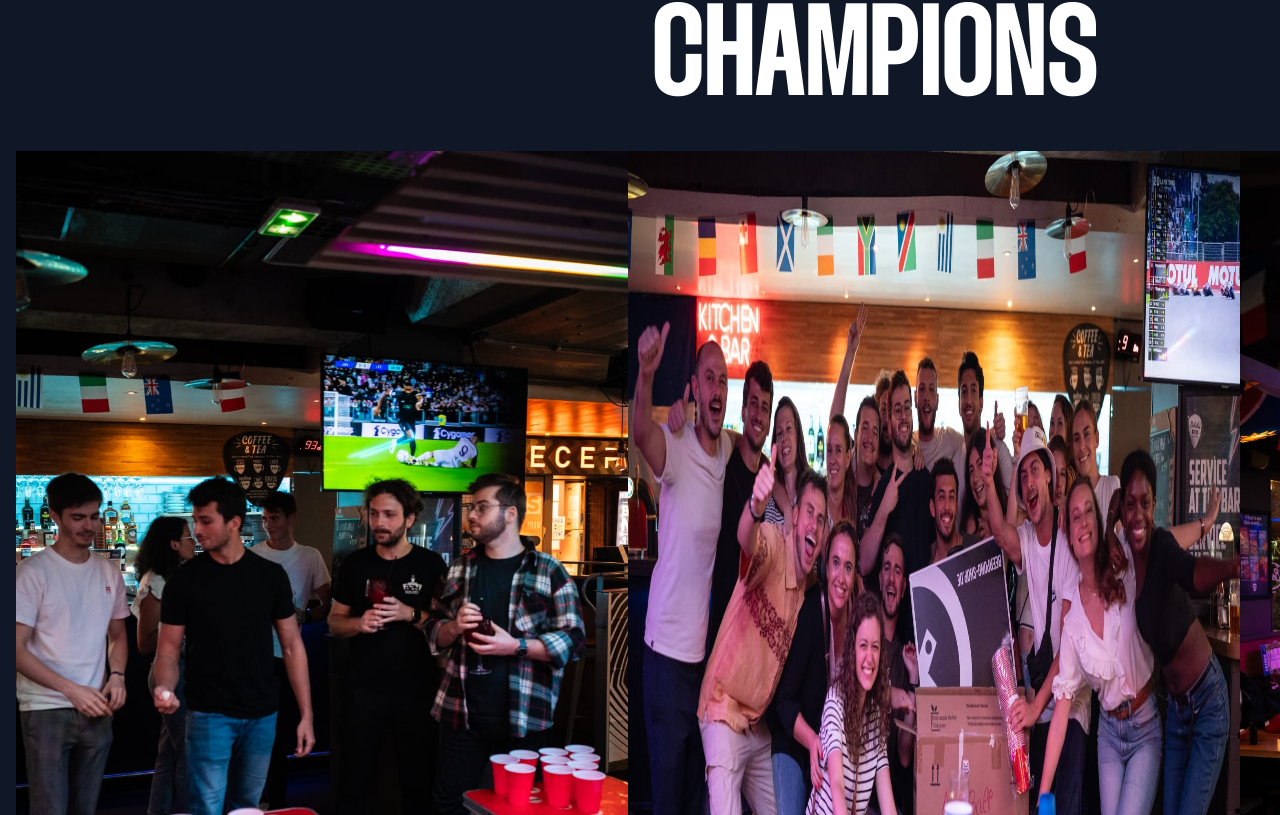
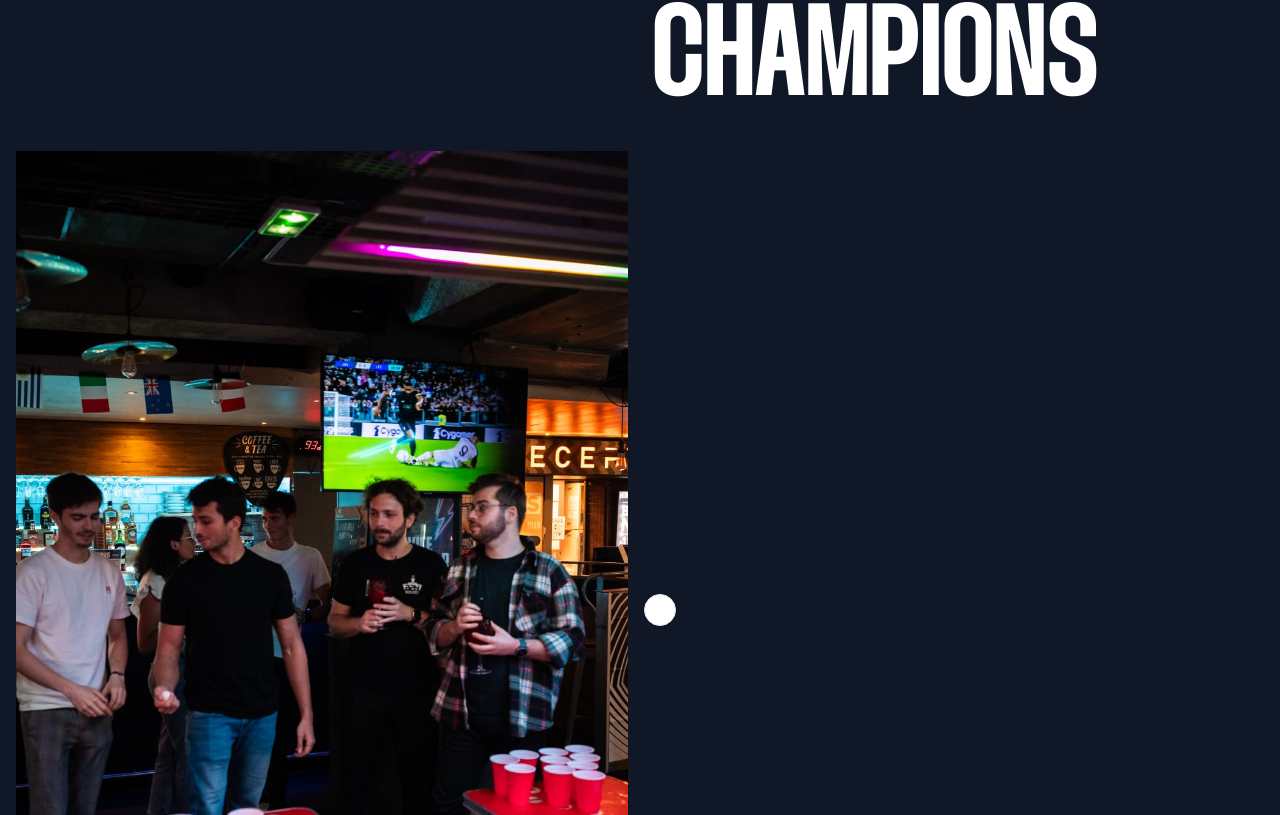
Before and after one commit to RaEace/airballcup, a React (Vite) app: page / in a window 1280 px wide. Shown: the part 2945-3760 px from the top of the page. Built offline with nearby package versions, Linux system fonts and the light colour scheme; a web font is replaced by a local one.

Commit message:
feat: photo displayer is now a carousel

```diff
--- /dev/null
+++ b/src/components/photo-displayer/import-all-images.ts
@@ -0,0 +1,18 @@
+// Function to dynamically import images using Vite's import.meta.glob
+function importAllImages() {
+    const images = import.meta.glob("../../assets/photos/photo-*-airballcup.*");
+    return Object.keys(images).map((key) => images[key]);
+
+
+  };
+
+  export async function getImages() {
+    const imageModules = importAllImages();
+
+    return await Promise.all(
+        imageModules.map(async (module) => {
+          const mod = await module();
+          return (mod as { default: string }).default;
+        })
+      );
+  }
--- a/src/components/photo-displayer/photo-displayer.tsx
+++ b/src/components/photo-displayer/photo-displayer.tsx
@@ -1,39 +1,34 @@
 import { FunctionComponent, useEffect, useState } from "react";
-
-// Function to dynamically import images using Vite's import.meta.glob
-const importAllImages = () => {
-  const images = import.meta.glob("../../assets/photos/photo-*-airballcup.*");
-  return Object.keys(images).map((key) => images[key]);
-};
+import { getImages } from "./import-all-images";
+import {
+  Carousel,
+  CarouselContent,
+  CarouselItem,
+  CarouselPrevious,
+  CarouselNext,
+} from "../ui/carousel";
 
 const PhotoDisplayer: FunctionComponent = () => {
   const [images, setImages] = useState<string[]>([]);
+  const loadImages = async () => setImages(await getImages());
 
   useEffect(() => {
-    const loadImages = async () => {
-      const imageModules = importAllImages();
-      const imageUrls = await Promise.all(
-        imageModules.map(async (module) => {
-          const mod = await module();
-          return (mod as { default: string }).default;
-        })
-      );
-      setImages(imageUrls);
-    };
-
     loadImages();
   }, []);
 
   return (
-    <div className="flex flex-row">
-      {images.map((src, index) => (
-        <img
-          key={index}
-          src={src}
-          alt={`photo-${index}-airballcup`}
-          className="mb-4"
-        />
-      ))}
+    <div className="pb-">
+      <Carousel>
+        <CarouselContent>
+          {images.map((src, index) => (
+            <CarouselItem key={index}>
+              <img src={src} alt={`photo-${index}-airballcup`} />
+            </CarouselItem>
+          ))}
+        </CarouselContent>
+        <CarouselPrevious />
+        <CarouselNext />
+      </Carousel>
     </div>
   );
 };
```
